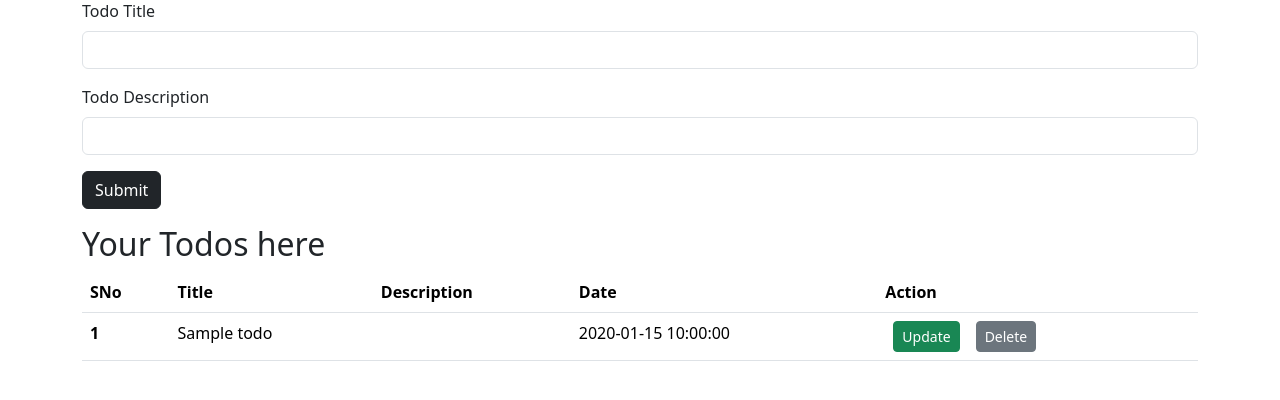
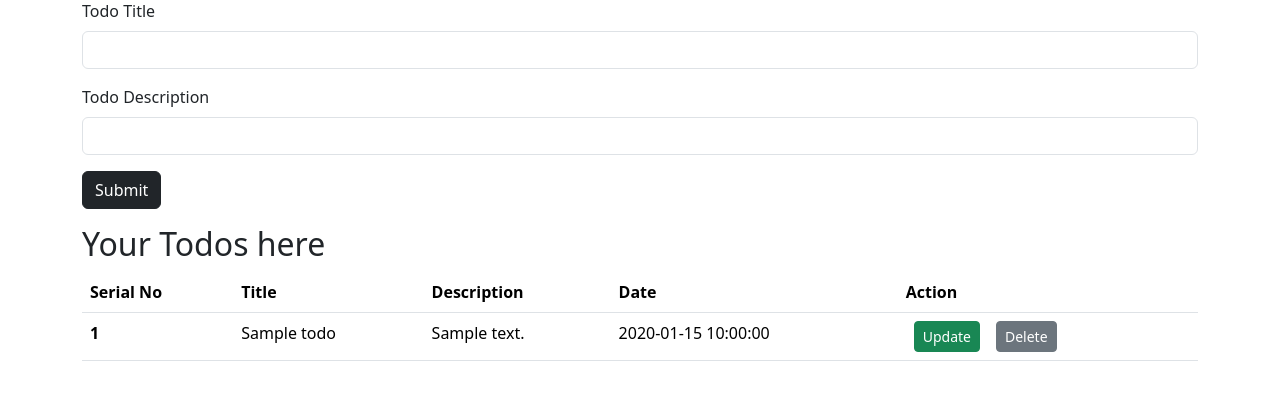
Before and after one commit to amritanagekar/demoProject, a Flask app: page /index in a window 1280 px wide. Shown: the part 135-535 px from the top of the page. Run offline with Flask 3, Linux system fonts and the light colour scheme; the visitor is signed in with stand-in values (Sample User, id 1); tables that the repository leaves empty hold one stand-in row (values such as "Sample post").

Commit message:
Add files via upload

```diff
--- a/templates/base.html
+++ b/templates/base.html
@@ -27,7 +27,6 @@
               </a>
             </li>
           </ul>
-
         </div>
     </div>
   </nav>
--- a/templates/dashboard.html
+++ b/templates/dashboard.html
@@ -14,7 +14,7 @@
     <h1><center>Welcome User<br> {{session.username}}</h1></center>
 </div>
 <div class="container my-3">
-        <h1><center><a href="{{url_for('index')}}"><button>Create your todo here</h1></a></button></center>
+    <h1><center><a href="{{url_for('index')}}"><button>Create your todo here</h1></a></button></center>
 </div>
 
 <script src="https://cdn.jsdelivr.net/npm/bootstrap@5.3.2/dist/js/bootstrap.bundle.min.js" integrity="sha384-C6RzsynM9kWDrMNeT87bh95OGNyZPhcTNXj1NW7RuBCsyN/o0jlpcV8Qyq46cDfL" crossorigin="anonymous"></script>
--- a/templates/index.html
+++ b/templates/index.html
@@ -9,8 +9,8 @@
               <input type="text" class="form-control" name="title" id="title" aria-describedby="emailHelp">
             </div>
             <div class="mb-3">
-              <label for="desc" class="form-label">Todo Description</label>
-              <input type="text" class="form-control" name="desc" id="desc">
+              <label for="description" class="form-label">Todo Description</label>
+              <input type="text" class="form-control" name="description" id="description">
             </div>
             <button type="submit" class="btn btn-dark">Submit</button>
       </form>
@@ -25,7 +25,7 @@
           <table class="table">
             <thead>
               <tr>
-                <th scope="col">SNo</th>
+                <th scope="col">Serial No</th>
                 <th scope="col">Title</th>
                 <th scope="col">Description</th>
                 <th scope="col">Date</th>
@@ -37,10 +37,10 @@
                 <tr>
                     <th scope="row">{{loop.index}}</th>
                     <td>{{todo.title}}</td>
-                    <td>{{todo.desc}}</td>
+                    <td>{{todo.description}}</td>
                     <td>{{todo.date_created}}</td>
-                    <td><a href="/update/{{todo.sno}}" type="button" class="btn btn-success btn-sm mx-2">Update</button>
-                    <a href="/delete/{{todo.sno}}" type="button" class="btn btn-secondary btn-sm mx-2">Delete</button></td>
+                    <td><a href="/update/{{todo.serial_no}}" type="button" class="btn btn-success btn-sm mx-2">Update</button>
+                    <a href="/delete/{{todo.serial_no}}" type="button" class="btn btn-secondary btn-sm mx-2">Delete</button></td>
                   </tr>
                 {% endfor %}
         {% endif %}
--- a/templates/login.html
+++ b/templates/login.html
@@ -14,10 +14,6 @@
 
   <div class="container my-3"><h1>Login Here</h1>
     <form action="/" method="POST">
-      <!-- <div class="mb-3">
-               <label for="username" class="form-label">Username</label>
-                  <input type="username" class="form-control" id="username" name="username" aria-describedby="emailHelp">
-            </div> -->
         <div class="mb-3">
             <label for="emailid" class="form-label">Email id</label>
             <input type="email" class="form-control" id="emailid" name="emailid" aria-describedby="emailHelp">
--- a/templates/update.html
+++ b/templates/update.html
@@ -3,14 +3,14 @@
 
 <div class="container my-3">
     <h2>Update your todo</h1>
-        <form action="/update/{{todo.sno}}" method="POST">
+    <form action="/update/{{todo.serial_no}}" method="POST">
         <div class="mb-3">
           <label for="title" class="form-label">Todo Title</label>
           <input type="text" class="form-control" name="title" id="title" value="{{todo.title}}" aria-describedby="emailHelp">
         </div>
         <div class="mb-3">
-              <label for="desc" class="form-label">Todo Description</label>
-              <input type="text" class="form-control" name="desc" id="desc" value="{{todo.desc}}">
+          <label for="description" class="form-label">Todo Description</label>
+          <input type="text" class="form-control" name="description" id="description" value="{{todo.description}}">
         </div>
         <button type="submit" class="btn btn-dark">Update</button>
     </form>
```
Lines whose indentation alone changed are shown as unchanged.
